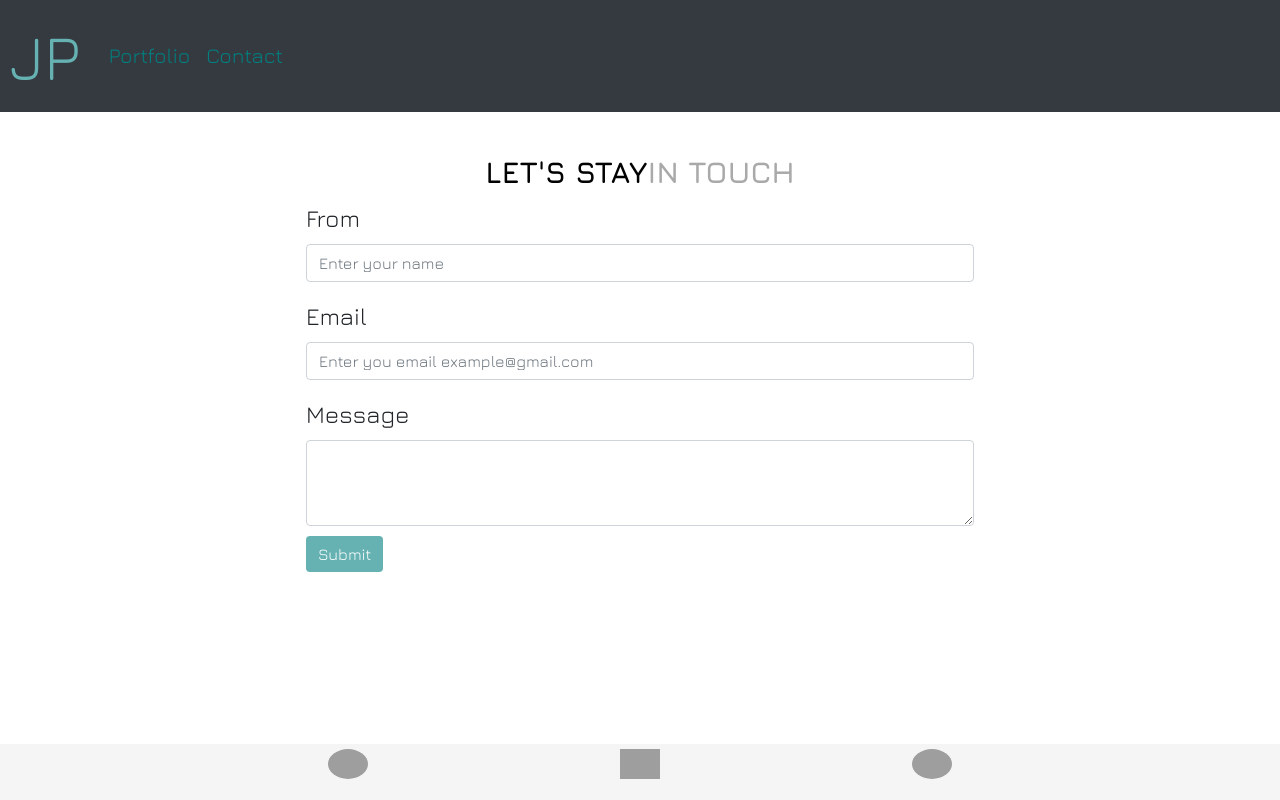
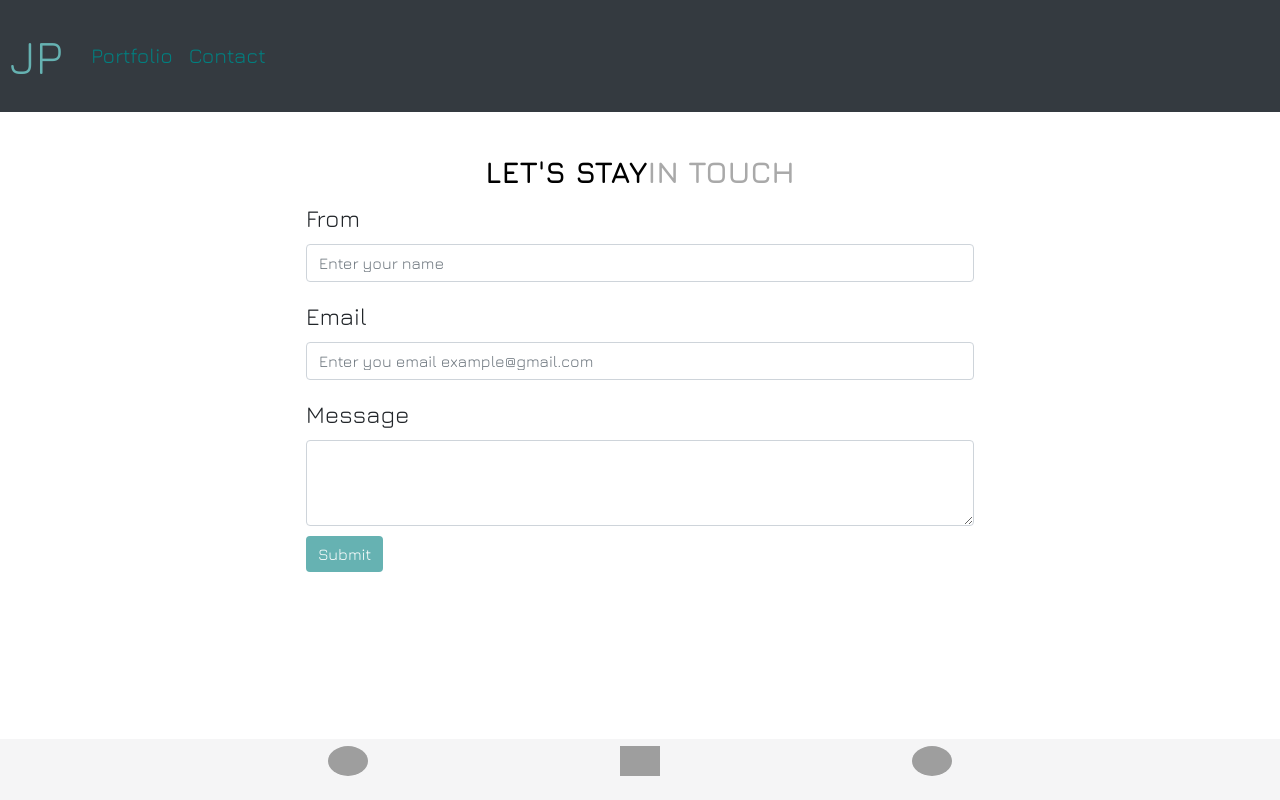
Before and after one commit to jesspworkandco/REACT-Portfolio, a React (Create React App) app: page /contact in a window 1280 px wide. Built offline with nearby package versions, Linux system fonts and the light colour scheme; grey boxes are pictures that could not be loaded.

Commit message:
Nav and footer styles updated

```diff
--- a/src/components/Footer/footer.css
+++ b/src/components/Footer/footer.css
@@ -1,8 +1,8 @@
 .footer {
   width: 100%;
-  height: 3.5rem;
+  height: 3.8rem;
   background-color: #f5f5f6;
-  padding-top: 0.3rem;
+  padding-top: 0.4rem;
 }
 .fullrow {
   width: 70%;
--- a/src/components/NavBar/navbar.css
+++ b/src/components/NavBar/navbar.css
@@ -11,7 +11,7 @@
 }
 #home {
   padding-right: 5px;
-  font-size: 4rem;
+  font-size: 3rem;
   color: #66b2b2;
 }
 
```
